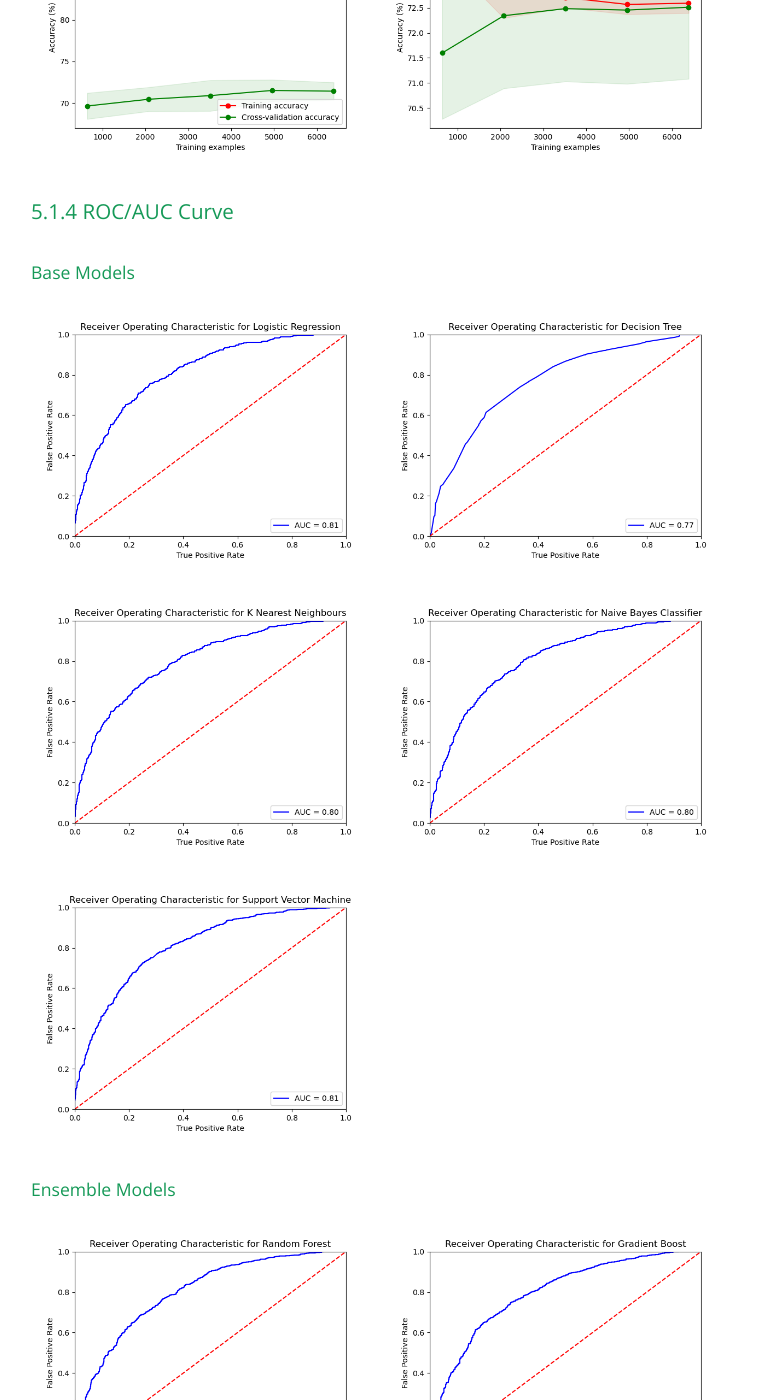
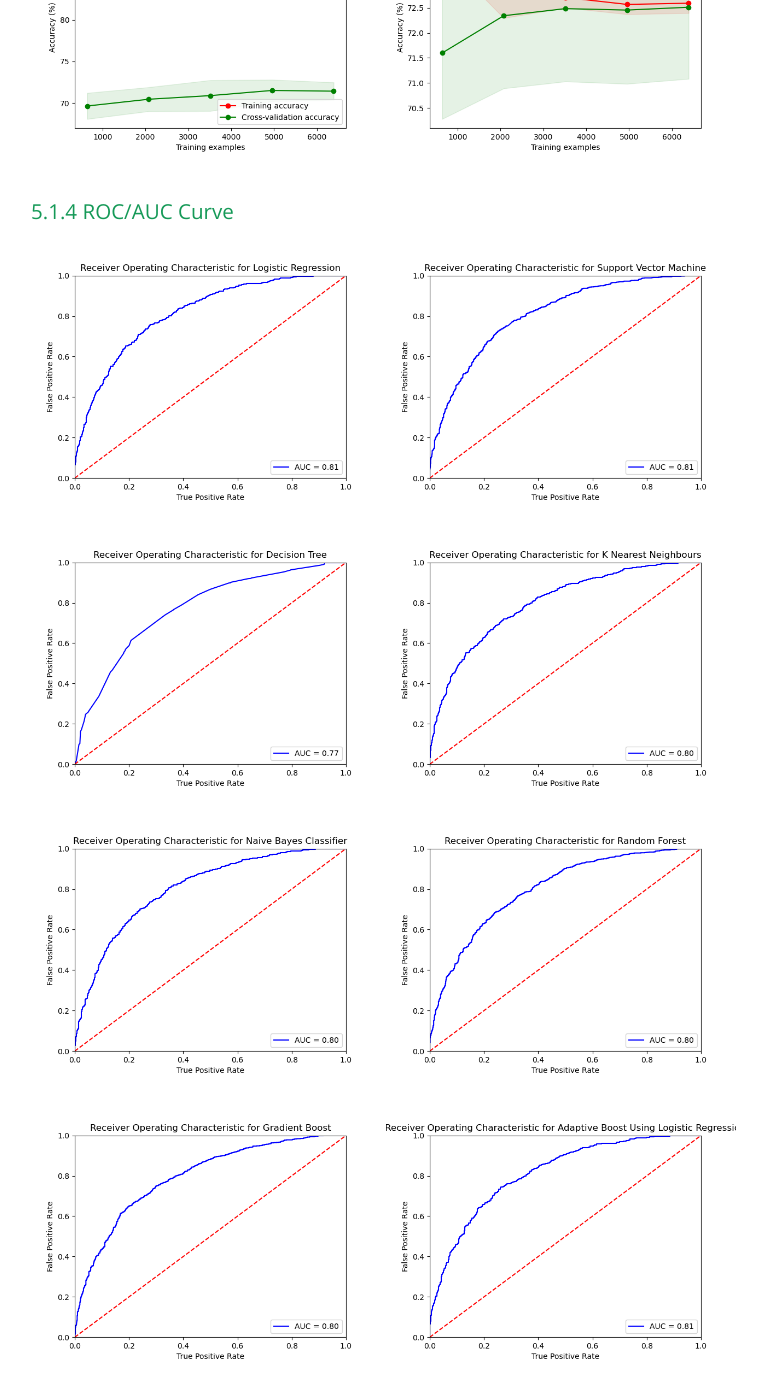
Before and after one commit to neelabhsinha/gatech-cs-7641-project-page, a Jekyll site: the page built from index.md, in a window 1280 px wide and 1400 px high, scrolled down 12939 px. Shown: the whole window, without its empty margins (193-960 px from the left). Built offline with Jekyll 4.4.1, drawn with Linux system fonts in a browser that asks for light colours; formulas are drawn with MathJax 3; our own code applies the rules of GitHub Pages for plain Markdown files.

Commit message:
Added ROC/AUC graph

```diff
--- a/index.md
+++ b/index.md
@@ -191,36 +191,22 @@ From the above table, we can see that **logistic regression** and **support vect
 
 ### 5.1.4 ROC/AUC Curve
 
-#### Base Models
 <p>
   <img src="./assets/images/roc_curve_lr.png" alt="LogisticRegressionROC" width="350"/>
-  <img src="./assets/images/roc_curve_dt.png" alt="DTROC" width="350"/>
-
+ <img src="./assets/images/roc_curve_svm.png" alt="SVMROC" width="350"/>
  </p>
  <p>
+ <img src="./assets/images/roc_curve_dt.png" alt="DTROC" width="350"/>
  <img src="./assets/images/roc_curve_knn.png" alt="KNNROC" width="350"/>
-  <img src="./assets/images/roc_curve_nb.png" alt="NBROC" width="350"/>
  </p>
   <p>
- <img src="./assets/images/roc_curve_svm.png" alt="SVMROC" width="350"/>
- </p>
-
-#### Ensemble Models
-
-<p>
+    <img src="./assets/images/roc_curve_nb.png" alt="NBROC" width="350"/>
   <img src="./assets/images/roc_curve_rf.png" alt="RFROC" width="350"/>
-  <img src="./assets/images/roc_curve_gb.png" alt="GBROC" width="350"/>
-
  </p>
  <p>
+  <img src="./assets/images/roc_curve_gb.png" alt="GBROC" width="350"/>
  <img src="./assets/images/roc_curve_lrada.png" alt="LRADAROC" width="350"/>
-  <img src="./assets/images/roc_curve_dtada.png" alt="DTADAROC" width="350"/>
  </p>
-  <p>
- <img src="./assets/images/roc_curve_ensemble.png" alt="ENSROC" width="350"/>
- </p>
-
-
 
 
 ## 5.2 Impact of Forward Feature Selection
```
